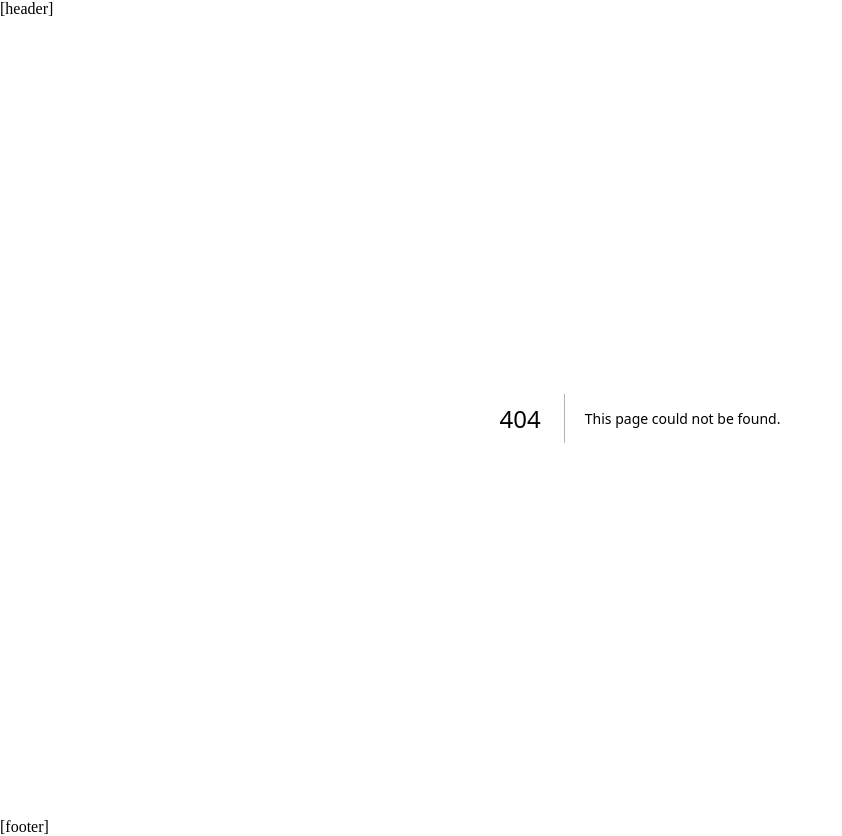
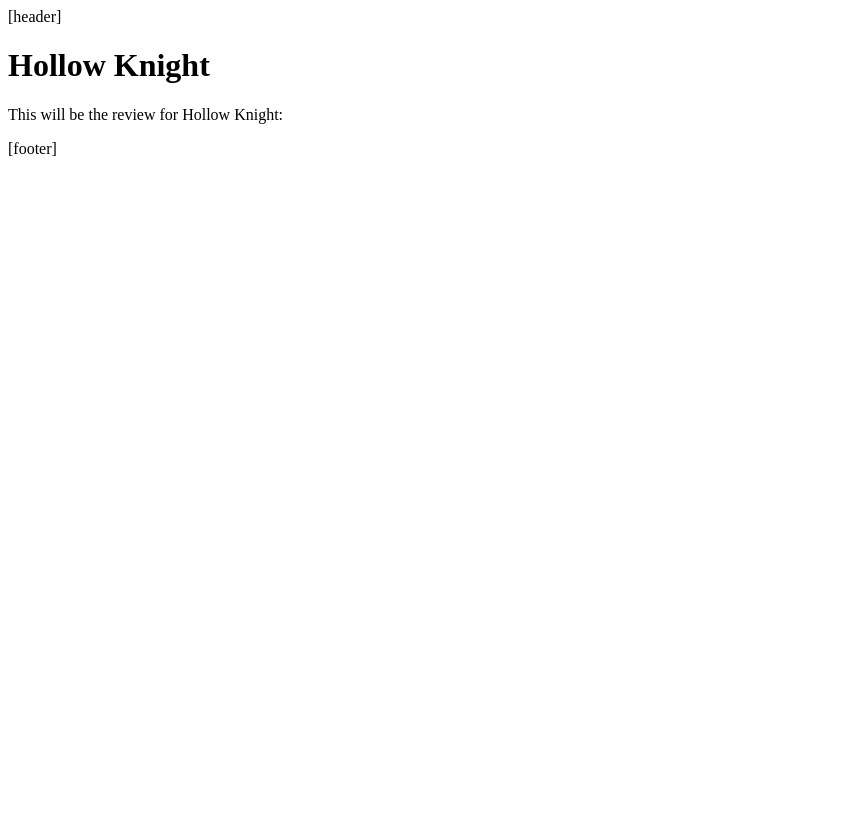
Before and after one commit to Shrike717/NEXTJS-UDEMY-NEXTJS-BY-EXAMPLE, a Next.js app in the folder 01. App - SSG - Next Reviews/next-reviews/: page /reviews/hollow-knight in a window 1280 px wide. Before the commit this address had no page. Shown: the whole page, without its empty margins (0-842 px from the left). After the commit the page ends 800 px from the top, so only its background shows below. Built offline with nearby package versions, Linux system fonts and the light colour scheme.

Commit message:
Done adding new pages

```diff
--- /dev/null
+++ b/01. App - SSG - Next Reviews/next-reviews/app/reviews/hollow-knight/page.jsx
@@ -0,0 +1,8 @@
+export default function HollowKnightPage() {
+	return (
+		<>
+			<h1>Hollow Knight</h1>
+			<p>This will be the review for Hollow Knight:</p>
+		</>
+	);
+}
```
Also changed, not shown: 01. App - SSG - Next Reviews/next-reviews/app/about/page.jsx (added, +8 -0 lines).
